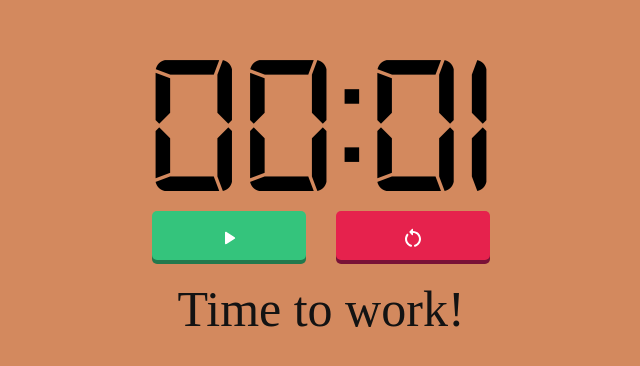
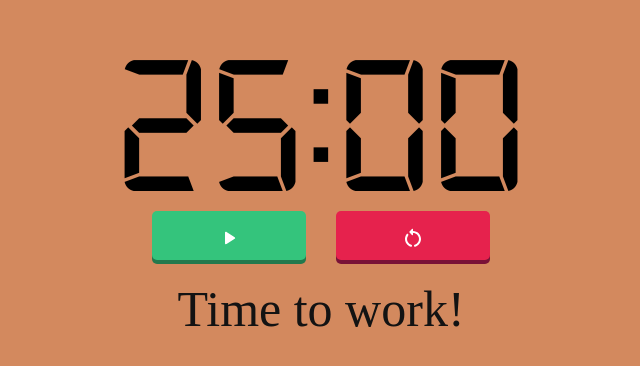
Before and after one commit to LucasButto/Pomodoro, a React (Create React App) app: page / in a window 1280 px wide. Shown: the part 226-592 px from the top of the page, without its empty margins (319-959 px from the left). Built offline with nearby package versions, Linux system fonts and the light colour scheme.

Commit message:
Pc try passed

```diff
--- a/src/Contexts/TimeContext.js
+++ b/src/Contexts/TimeContext.js
@@ -3,8 +3,8 @@ import { useState, createContext } from "react";
 const TimeContext = createContext();
 
 const TimeProvider = ({ children }) => {
-  const [minutes, setMinutes] = useState(0);
-  const [seconds, setSeconds] = useState(1);
+  const [minutes, setMinutes] = useState(25);
+  const [seconds, setSeconds] = useState(0);
   const [isPaused, setIsPaused] = useState(true);
   const [rest, setRest] = useState(null);
 
```
